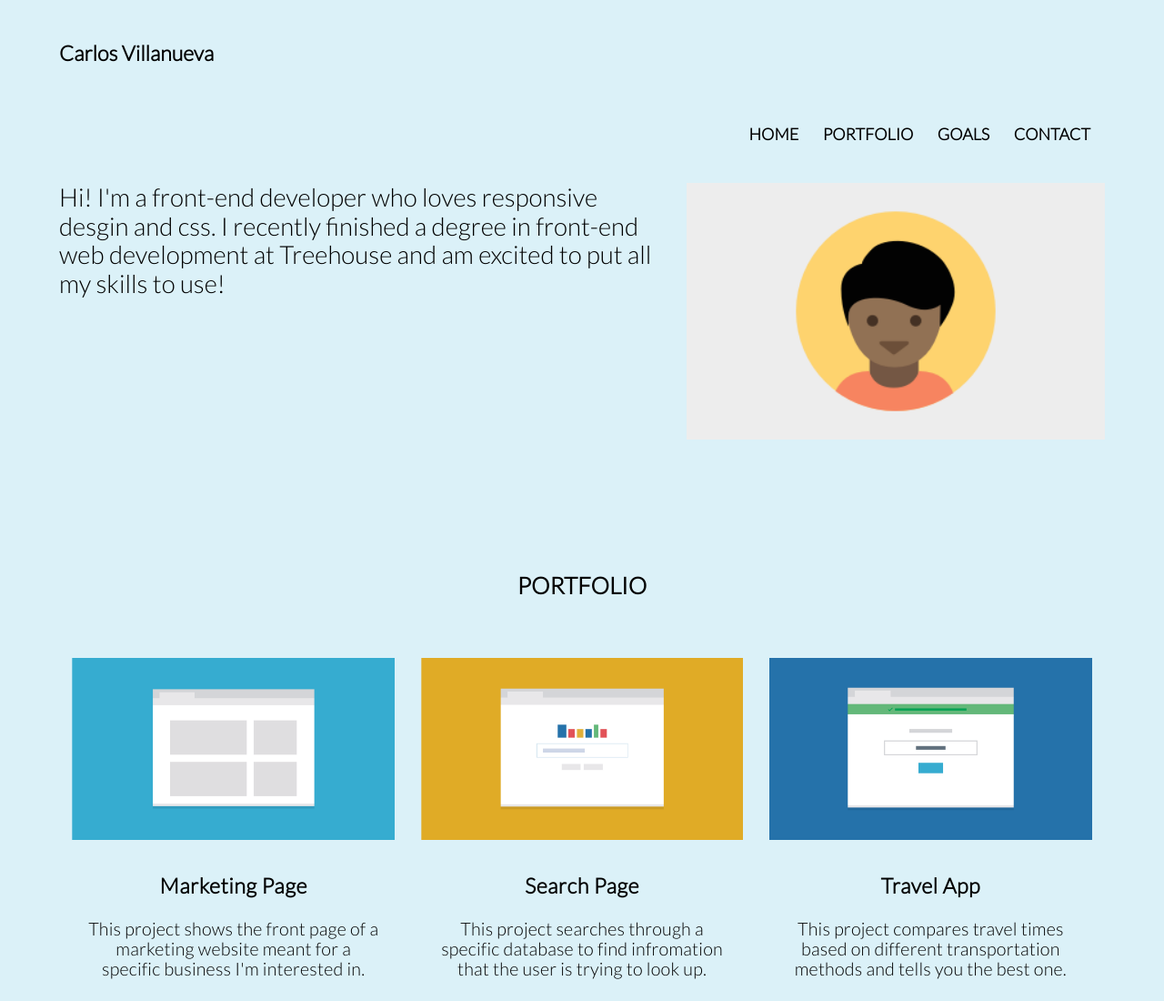
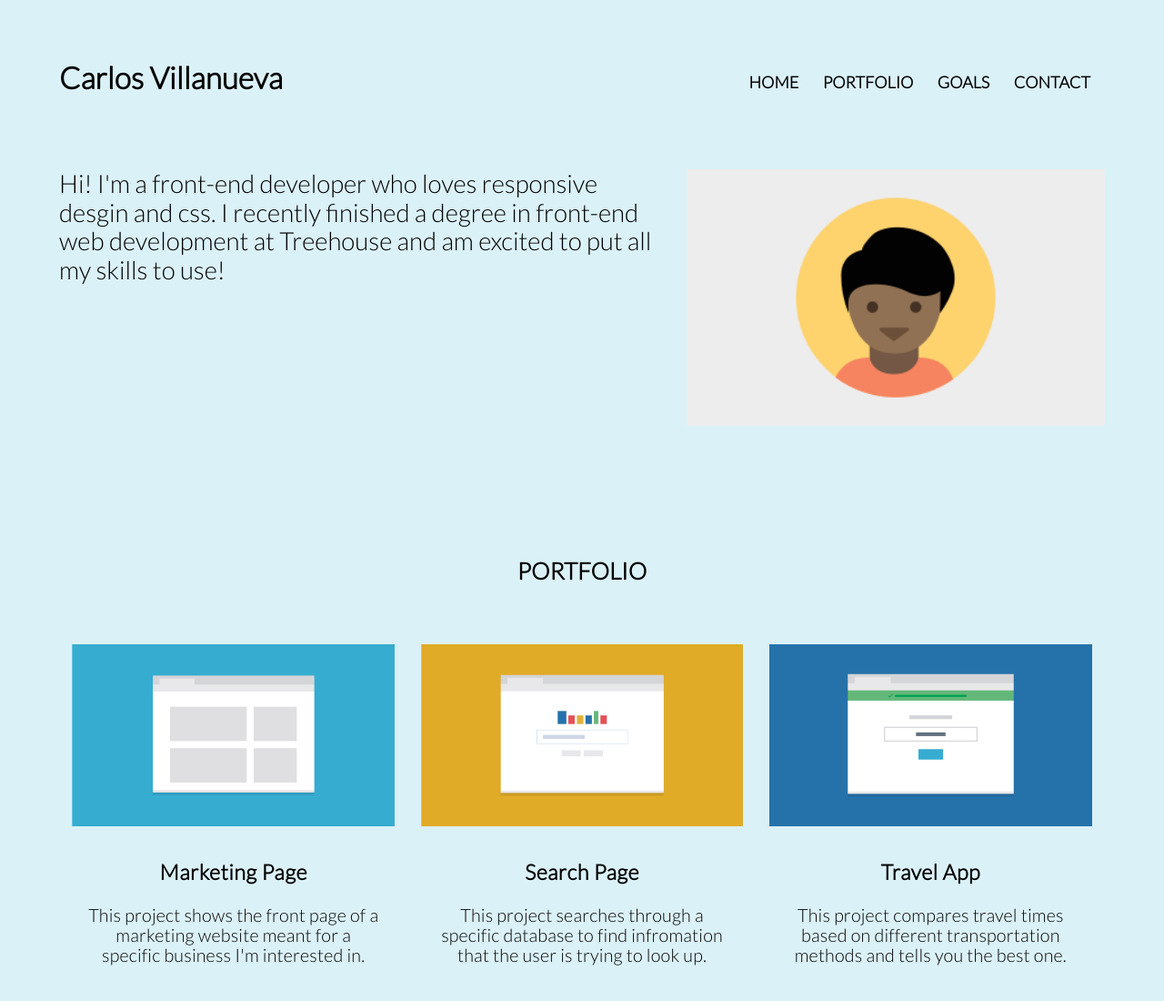
Before and after one commit to carvillanueva/Project-2, a plain HTML site: page index.html in a window 1280 px wide. Shown: the top 1100 px of the page at 91% size. Drawn offline with Linux system fonts and the light colour scheme.

Commit message:
Aligning header/footer to be on same line...

```diff
--- a/css/styles.css
+++ b/css/styles.css
@@ -333,15 +333,19 @@ footer {
     }
 
     .name {
+        font-size: 1.3em;
         padding-top: 1.3em;
         padding-right: 30%;
         float: left;
+        margin-bottom: 2em;
     }
 
     .main-nav {
         text-align: right;
         padding-top: .85em;
+        margin-top: 1.2em;
         float: right;
+        width:40%;
     }
 
     .main-nav ul {
```
